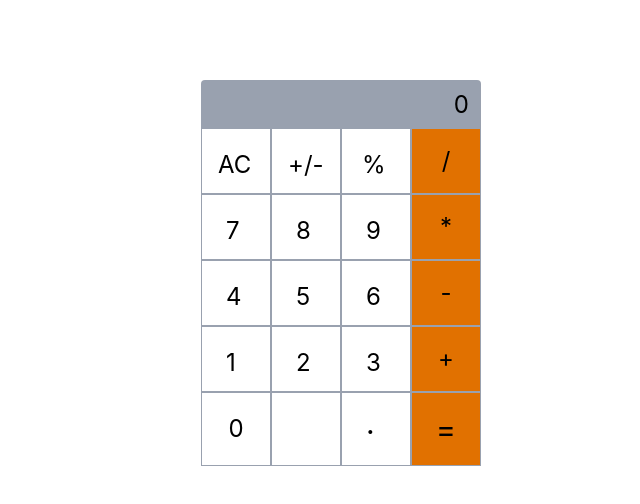
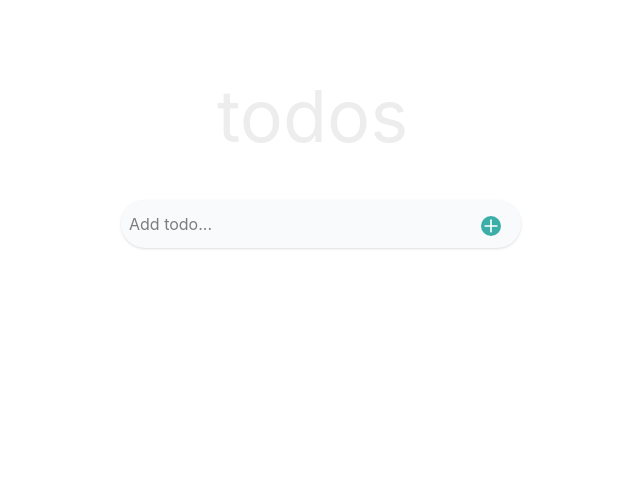
Before and after one commit to aimablendizeye/TypeScript_React, a React (Vite) app: page / in a window 1280 px wide. Shown: the top 504 px of the page, without its empty margins (199-839 px from the left). Built offline with nearby package versions, Linux system fonts and the light colour scheme.

Commit message:
TodoApp project

```diff
--- a/src/App.tsx
+++ b/src/App.tsx
@@ -9,115 +9,15 @@
 // import Search from './Search'
 //import { Space } from "lucide-react"
 
-import Calculator from "./Calculator"
-import Characters from "./Characters"
-import { useState } from "react"
-
-
-export default function App() {
-
-  const [display, setDisplay] = useState ("0");
-  const [firstNumber , setFirstNumber] = useState<number | null>(null)
-
-  const [operator , setOperator] = useState<string | null>(null)
-
-  function handleNumberClick (num :number) {
-
-    setDisplay (display === "0"? String(num): display + num);
-  }
-
-  function handleOperatorClick (char:string) {
-     setFirstNumber (Number(display));
-     setOperator(char);
-     setDisplay("0")
-  }
-
-  function handleEquals () {
-    const secondNumber = Number(display)
-
-    let result : number;
-
-    switch(operator) {
-      case '+':
-        result = firstNumber! + secondNumber;
-        break;
-      case '-':
-        result = firstNumber! - secondNumber;
-        break;
-
-      case '*':
-        result = firstNumber! * secondNumber;
-        break;
-      case '/':
-        result = firstNumber! / secondNumber;
-        break;
-      case '%':
-        result = firstNumber! % secondNumber;
-        break;
-
-       default:
-          return;
-    }
-
-    setDisplay(String(result));
-  }
-
-
-function handleClear () {
-  setDisplay ("0");
-  setFirstNumber(null);
-  setOperator (null);
-
-}
-
-function handleDecimals () {
-  if(!display.includes("."))  {
-    setDisplay( display + ".")
-  }
-}
-
-function handleSign () {
-  setDisplay(String(Number(display) * -1));
-}
-
+//import Calculator from "./Calculator"
+import TodoApp from "./TodoApp"
+//import TodoList from "./TodoList"
+export default function App () {
 
   return (
-
-    <div className="ml-100 mt-20  ">
-
-     < input type="text"
-             value={display}
-             readOnly
-             className="w-70 h-12 bg-gray-400 rounded-t-sm text-right text-2xl px-3" />
-    <div className="grid grid-cols-4 w-70 *:border *:border-gray-400 *:relative *:text-2xl *:hover:bg-gray-400">
-
-         <Characters  onClick={handleClear} className="text-2xl mt-4 ml-2" char="AC"/>
-         <Characters onClick={handleSign} className="text-2xl ml-2 mt-4" char="+/-"/>
-         <Characters  onClick={handleOperatorClick} className="text-2xl ml-3 mt-4" char="%"/>
-         <Characters  onClick={handleOperatorClick} className="bg-amber-600 w-full h-full absolute -top-2" char="/"/>
-         <Calculator onClick={handleNumberClick} className="text-2xl ml-4 mt-4" num ={7}/>
-         <Calculator onClick={handleNumberClick} className="text-2xl ml-4 mt-4" num ={8}/>
-         <Calculator onClick={handleNumberClick} className="text-2xl ml-4 mt-4" num ={9}/>
-         <Characters  onClick={handleOperatorClick} className="bg-amber-600 w-full h-full absolute -top-2" char="*"/>
-         <Calculator onClick={handleNumberClick} className="text-2xl ml-4 mt-4" num ={4}/>
-         <Calculator onClick={handleNumberClick} className="text-2xl ml-4 mt-4" num ={5}/>
-         <Calculator onClick={handleNumberClick} className="text-2xl ml-4 mt-4" num ={6}/>
-         <Characters  onClick={handleOperatorClick} className="bg-amber-600 w-full h-full absolute -top-2" char="-"/>
-         <Calculator onClick={handleNumberClick} className="text-2xl ml-4 mt-4" num ={1}/>
-         <Calculator onClick={handleNumberClick} className="text-2xl ml-4 mt-4" num ={2}/>
-         <Calculator onClick={handleNumberClick} className="text-2xl ml-4 mt-4" num ={3}/>
-         <Characters  onClick={handleOperatorClick} className="bg-amber-600 w-full h-full absolute -top-2" char="+"/>
-         <Calculator onClick={handleNumberClick} className="text-2xl mt-4 w-full col-span-2" num ={0} />
-         <Characters char=""/>
-
-         <Characters onClick={handleDecimals} className="text-3xl ml-4 mb-5" char="."/>
-         <Characters onClick={handleEquals}  className="text-3xl mb-5 bg-amber-600 w-full h-full absolute -top-2" char="="/>
-
-
-
+    <div className="mt-20 flex flex-col item-center justify-center ml-80 gap-3">
+    {/* <Calculator/> */}
+    <TodoApp/>
     </div>
-
-    </div>
-
   )
 }
--- a/src/Calculator.tsx
+++ b/src/Calculator.tsx
@@ -1,24 +1,115 @@
-interface CalProps {
-    num : number;
-    className? : string;
-    onClick : (num :number) => void;
+
+
+import Numbers from "./Numbers"
+import Characters from "./Characters"
+import { useState } from "react"
+
+
+export default function Calculator() {
+
+  const [display, setDisplay] = useState ("0");
+
+  const [firstNumber , setFirstNumber] = useState<number | null>(null)
+
+  const [operator , setOperator] = useState<string | null>(null)
+
+  function handleNumberClick (num :number) {
+
+    setDisplay (display === "0"? String(num): display + num);
+  }
+
+  function handleOperatorClick (char:string) {
+     setFirstNumber (Number(display));
+     setOperator(char);
+     setDisplay("0")
+  }
+
+  function handleEquals () {
+    const secondNumber = Number(display)
+
+    let result : number;
+
+    switch(operator) {
+      case '+':
+        result = firstNumber! + secondNumber;
+        break;
+      case '-':
+        result = firstNumber! - secondNumber;
+        break;
+
+      case '*':
+        result = firstNumber! * secondNumber;
+        break;
+      case '/':
+        result = firstNumber! / secondNumber;
+        break;
+      case '%':
+        result = firstNumber! % secondNumber;
+        break;
+
+       default:
+          return;
+    }
+
+    setDisplay(String(result));
+  }
+
+
+function handleClear () {
+  setDisplay ("0");
+  setFirstNumber(null);
+  setOperator (null);
 
 }
 
-function Calculator ({num,className,onClick}: CalProps)  {
+function handleDecimals () {
+  if(!display.includes("."))  {
+    setDisplay( display + ".")
+  }
+}
 
-    return (
-    <div >
-        <button
-          onClick = {() => onClick(num)}
-          className={"  px-2 py-1 mt-2 mb-2 " +className }>
+function handleSign () {
+  setDisplay(String(Number(display) * -1));
+}
 
-          {num}
 
-          </button>
+  return (
+
+    <div className="ml-100 mt-20  ">
+
+     < input type="text"
+             value={display}
+             readOnly
+             className="w-70 h-12 bg-gray-400 rounded-t-sm text-right text-2xl px-3" />
+    <div className="grid grid-cols-4 w-70 *:border *:border-gray-400 *:relative *:text-2xl *:hover:bg-gray-400">
+
+         <Characters  onClick={handleClear} className="text-2xl mt-4 ml-2" char="AC"/>
+         <Characters onClick={handleSign} className="text-2xl ml-2 mt-4" char="+/-"/>
+         <Characters  onClick={handleOperatorClick} className="text-2xl ml-3 mt-4" char="%"/>
+         <Characters  onClick={handleOperatorClick} className="bg-amber-600 w-full h-full absolute -top-2" char="/"/>
+         <Numbers onClick={handleNumberClick} className="text-2xl ml-4 mt-4" num ={7}/>
+         <Numbers onClick={handleNumberClick} className="text-2xl ml-4 mt-4" num ={8}/>
+         <Numbers onClick={handleNumberClick} className="text-2xl ml-4 mt-4" num ={9}/>
+         <Characters  onClick={handleOperatorClick} className="bg-amber-600 w-full h-full absolute -top-2" char="*"/>
+         <Numbers onClick={handleNumberClick} className="text-2xl ml-4 mt-4" num ={4}/>
+         <Numbers onClick={handleNumberClick} className="text-2xl ml-4 mt-4" num ={5}/>
+         <Numbers onClick={handleNumberClick} className="text-2xl ml-4 mt-4" num ={6}/>
+         <Characters  onClick={handleOperatorClick} className="bg-amber-600 w-full h-full absolute -top-2" char="-"/>
+         <Numbers onClick={handleNumberClick} className="text-2xl ml-4 mt-4" num ={1}/>
+         <Numbers onClick={handleNumberClick} className="text-2xl ml-4 mt-4" num ={2}/>
+         <Numbers onClick={handleNumberClick} className="text-2xl ml-4 mt-4" num ={3}/>
+         <Characters  onClick={handleOperatorClick} className="bg-amber-600 w-full h-full absolute -top-2" char="+"/>
+         <Numbers onClick={handleNumberClick} className="text-2xl mt-4 w-full col-span-2" num ={0} />
+         <Characters char=""/>
+
+         <Characters onClick={handleDecimals} className="text-3xl ml-4 mb-5" char="."/>
+         <Characters onClick={handleEquals}  className="text-3xl mb-5 bg-amber-600 w-full h-full absolute -top-2" char="="/>
+
+
+
     </div>
 
-    )
+    </div>
+
+  )
 }
-
-export default Calculator;
--- /dev/null
+++ b/src/Numbers.tsx
@@ -0,0 +1,24 @@
+interface CalProps {
+    num : number;
+    className? : string;
+    onClick : (num :number) => void;
+
+}
+
+function Numbers ({num,className,onClick}: CalProps)  {
+
+    return (
+    <div >
+        <button
+          onClick = {() => onClick(num)}
+          className={"  px-2 py-1 mt-2 mb-2 " +className }>
+
+          {num}
+
+          </button>
+    </div>
+
+    )
+}
+
+export default Numbers;
--- /dev/null
+++ b/src/TodoApp.tsx
@@ -0,0 +1,58 @@
+
+import {Plus,Trash} from 'lucide-react'
+import {useState} from 'react'
+import type{ ChangeEvent } from 'react'
+
+export default function TodoApp () {
+
+    const [tasks,setTasks] = useState <string[]>([])
+    const [text,setText] = useState <string> ("")
+
+    function handleInput (event:ChangeEvent<HTMLInputElement>) {
+        setText(event.target.value)
+    }
+
+    function adding () {
+        if (text.trim()== "") return;
+        setTasks ([...tasks,text]);
+        setText("");
+    }
+
+    function deleting (index:number) {
+            setTasks(tasks.filter((_, taskIndex) => taskIndex !== index))
+    }
+
+
+
+
+    return (
+        <div>
+            <h1 className='text-7xl ml-24 mb-12 text-[#EDEDED]'>todos</h1>
+        <div className='flex relative'>
+            <input
+            type="text"
+             placeholder="Add todo..."
+             className="bg-gray-50  shadow-sm  rounded-full py-3 w-100 px-2"
+             value={text}
+             onChange={handleInput}/>
+
+            <Plus onClick={adding}  className=' w-5 h-5 absolute left-90 top-4 bg-[#3BAEA7] text-white rounded-full '/>
+
+            </div>
+
+            <div>
+                <ul>
+                  {tasks.map((task,index) => (
+
+                    <li key={index} className=' flex ml-3 mt-2   space-y-5 '>
+                        {task}
+                        <Trash onClick={() => deleting(index)} className='w-5 h-5 absolute  right-98'/>
+                    </li>
+                  ))}
+                </ul>
+            </div>
+
+        </div>
+
+    )
+}
--- a/src/TodoList.tsx
+++ b/src/TodoList.tsx
@@ -6,7 +6,7 @@ export default function TodoList() {
   const [tasks, setTasks] = useState<Task[]>([])
 
   function handleAdd() {
-    if (text.trim() === "") return
+    if (text.trim() === "") return;
     setTasks([...tasks, { id: Date.now(), text: text.trim(), done: false }])
     setText("")
   }
```
